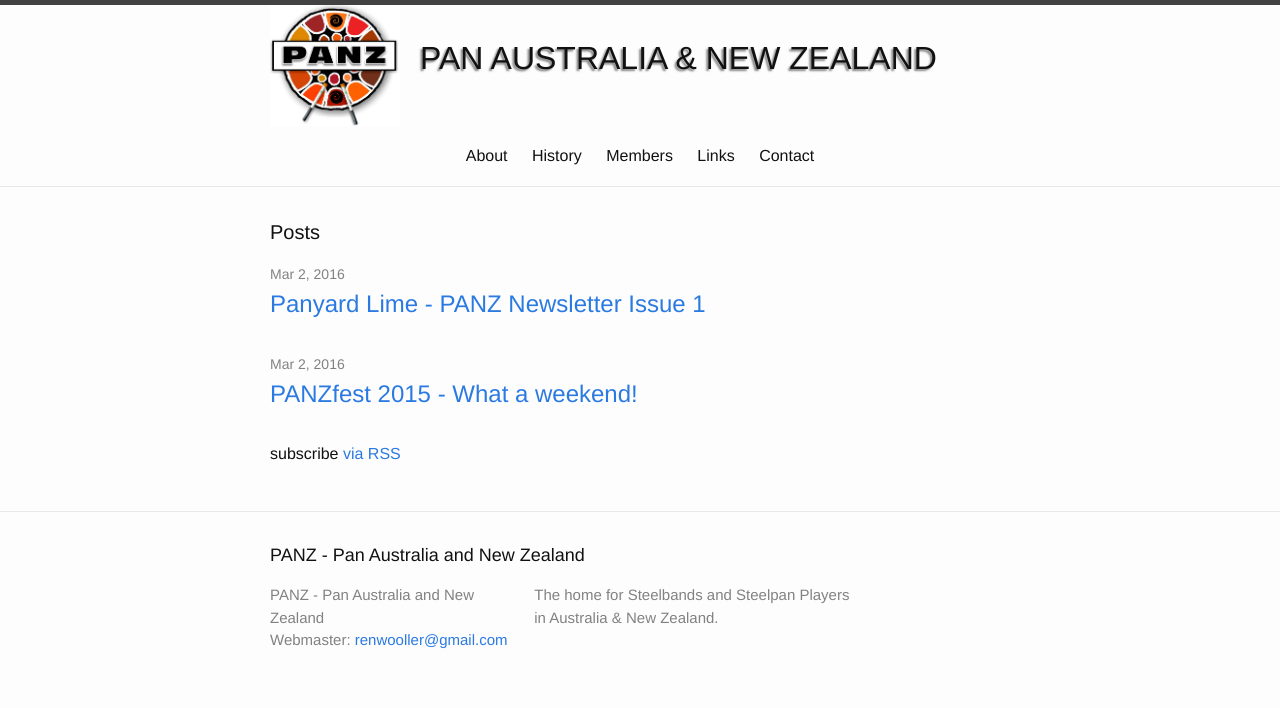
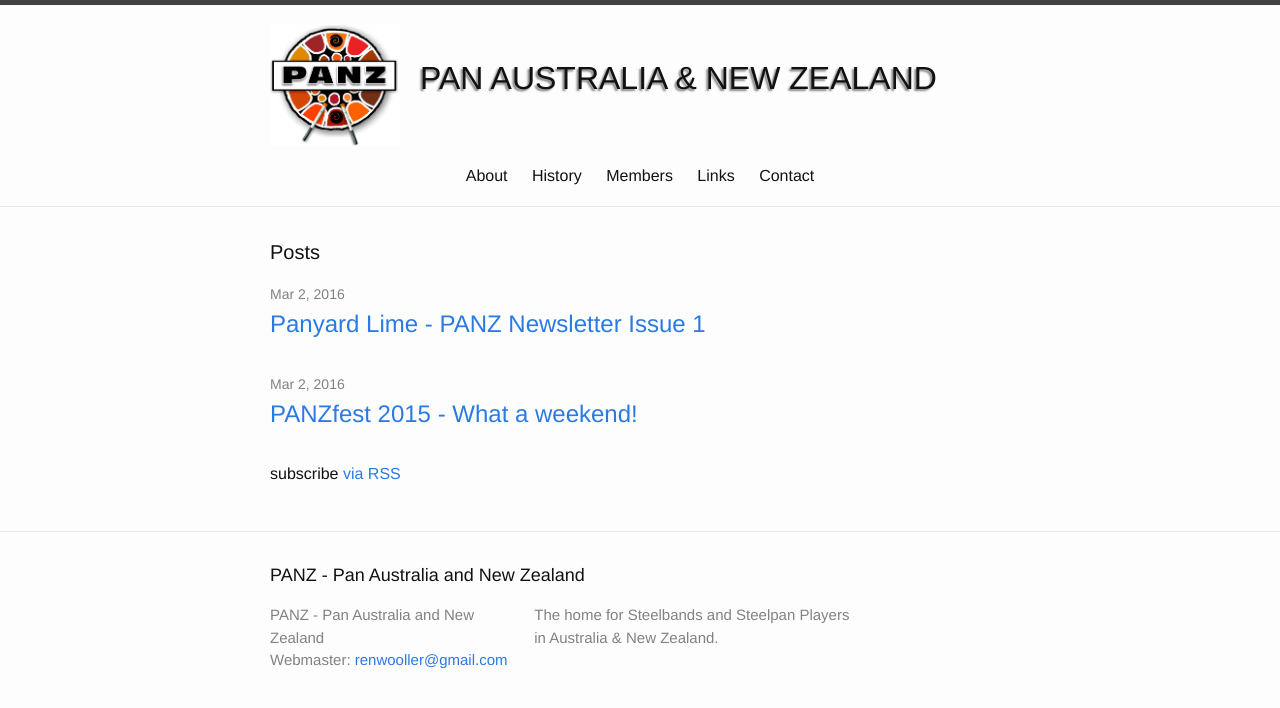
Before and after one commit to panzweb/panzweb.github.io, a Jekyll site: the page built from index.html, in a window 1280 px wide. Shown: the top 708 px of the page. Built offline with Jekyll 4.4.1, drawn with Linux system fonts in a browser that asks for light colours.

Commit message:
adds 20px to top of banner

```diff
--- a/_includes/header.html
+++ b/_includes/header.html
@@ -3,7 +3,7 @@
   <div class="wrapper">
 
     <!--<a class="site-title" href="{{ site.baseurl }}/">{{ site.title }}</a>-->
-    <div style="display:flex;align-items:center;">
+    <div style="display:flex;align-items:center;margin-top:20px;">
       <a class="site-title" href="{{ site.baseurl }}/">
         <img alt="{{ site.title }}" srcset="/files/PANZlogoTwirl1.png" width=130>
       </a>
```
